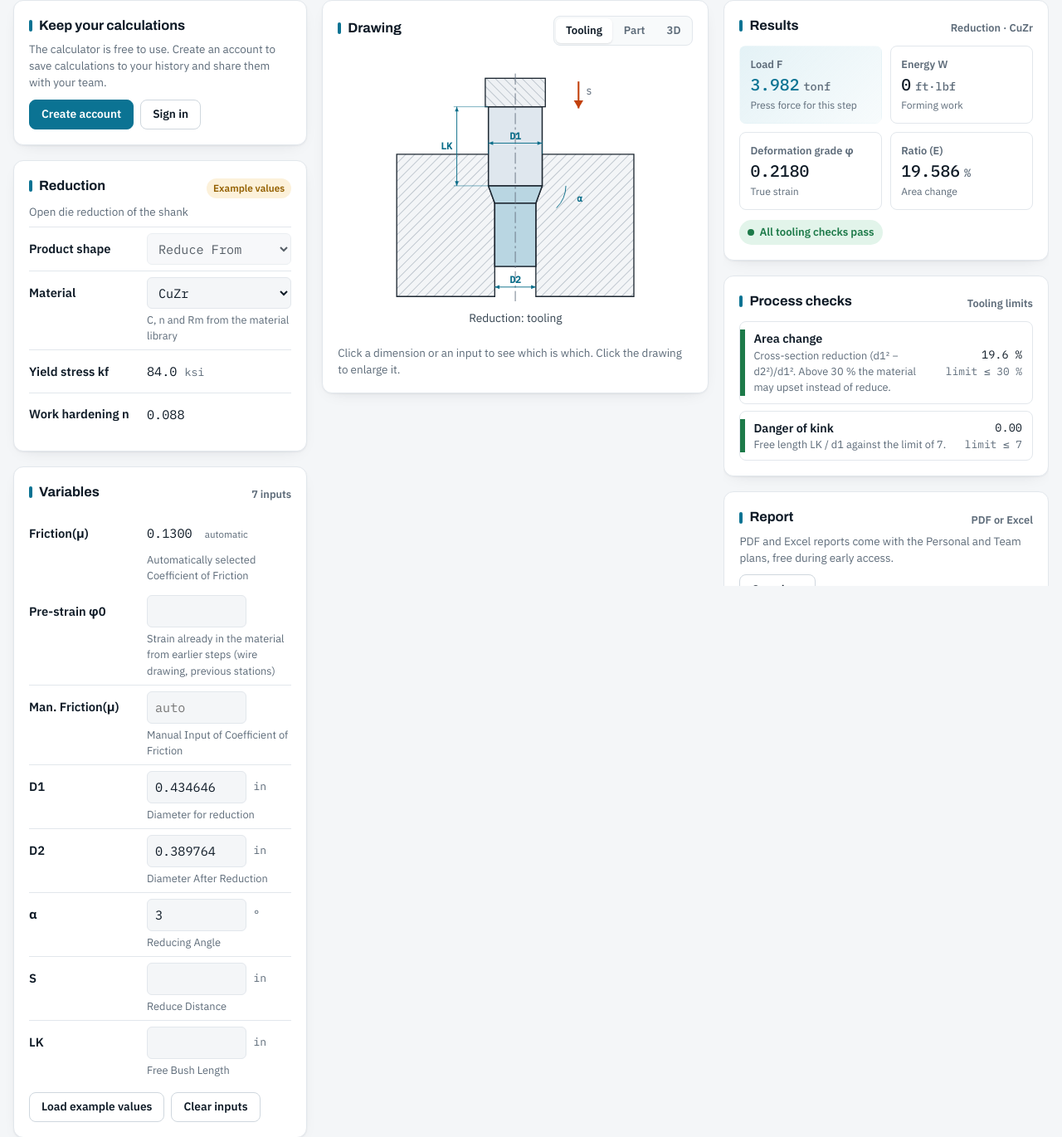
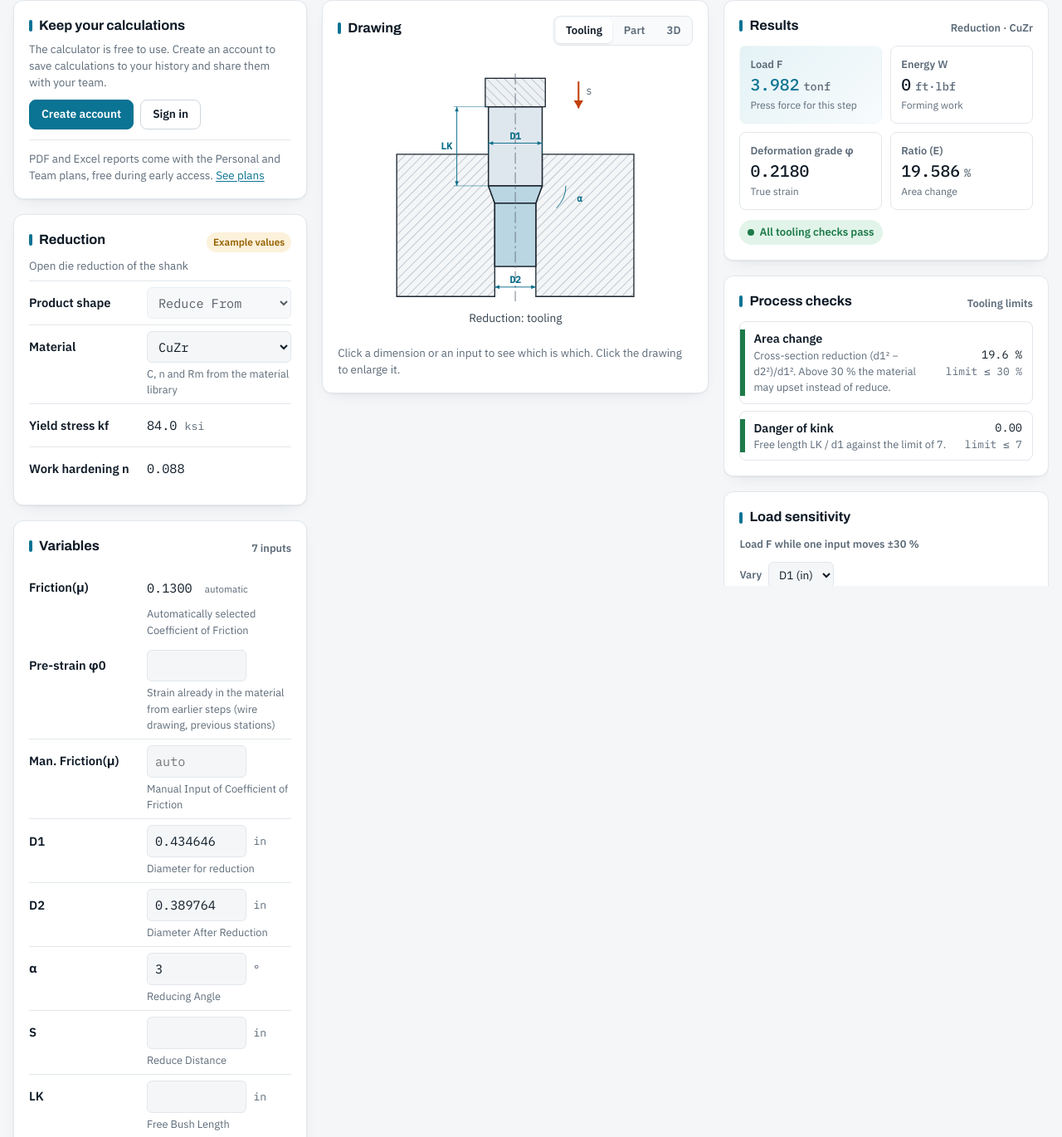
Before and after one commit to jayunp2211/strainforge, a FastAPI app: page / in a window 1280 px wide. Shown: the part 220-1590 px from the top of the page at 83% size. Run offline with FastAPI, Linux system fonts and the light colour scheme; some libraries are stand-ins or nearby versions.

Commit message:
Move report buttons into the Save box at the top of the page
Co-Authored-By: Claude Opus 5.5 <noreply@anthropic.com>
Claude-Session: https://claude.ai/code/session_01AiR4YhcfbeZVfVaLCcwFjt

```diff
--- a/strainforge/templates/_report.html
+++ b/strainforge/templates/_report.html
@@ -1,17 +1,12 @@
-{# Report panel: PDF and Excel export of what the page shows. Paid feature (every active plan). #}
-<div class="panel" id="reportPanel" data-allowed="{{ '1' if can_report else '0' }}" data-user="{{ s.name }}" data-ws="{{ s.ws.name if s.ws else '' }}" data-title="{{ report_title }}" data-tool="{{ report_tool or '' }}">
-  <div class="phead" style="margin-bottom:6px"><h2>Report</h2><span class="eyebrow">PDF or Excel</span></div>
+{# Report buttons inside the Save box: PDF and Excel of what the page shows. Paid feature (every active plan). #}
+<div class="reportbar" id="reportPanel" data-allowed="{{ '1' if can_report else '0' }}" data-user="{{ s.name }}" data-ws="{{ s.ws.name if s.ws else '' }}" data-title="{{ report_title }}" data-tool="{{ report_tool or '' }}" style="margin-top:12px;padding-top:12px;border-top:1px solid var(--line)">
   {% if can_report %}
-  <p class="sub small" style="margin:0 0 10px">Download the inputs, results, checks and drawing as a report to attach to a tool drawing.</p>
-  <div class="row-actions" style="margin-top:0">
-    <button class="btn" type="button" id="btnPdf">PDF report</button>
-    <button class="btn" type="button" id="btnXlsx">Excel report</button>
+  <div class="row-actions" style="margin-top:0;align-items:center">
+    <span class="eyebrow" style="margin-right:4px">Report</span>
+    <button class="btn" type="button" id="btnPdf">Download PDF</button>
+    <button class="btn" type="button" id="btnXlsx">Download Excel</button>
   </div>
-  {% elif s.signed_in %}
-  <p class="sub small" style="margin:0 0 10px">PDF and Excel reports come with the Personal and Team plans.</p>
-  <div class="row-actions" style="margin-top:0"><a class="btn" href="/pricing">See plans</a></div>
   {% else %}
-  <p class="sub small" style="margin:0 0 10px">PDF and Excel reports come with the Personal and Team plans, free during early access.</p>
-  <div class="row-actions" style="margin-top:0"><a class="btn" href="/pricing">See plans</a></div>
+  <p class="sub small" style="margin:0">PDF and Excel reports come with the Personal and Team plans{% if not s.signed_in %}, free during early access{% endif %}. <a href="/pricing">See plans</a></p>
   {% endif %}
 </div>
--- a/strainforge/templates/builtin_tool.html
+++ b/strainforge/templates/builtin_tool.html
@@ -33,6 +33,7 @@
       <p class="sub small" style="margin:0 0 10px">The tool is free to use. Create a free account to save results to your history and share them with your team.</p>
       <div class="row-actions" style="margin-top:0"><a class="btn primary" href="/signup?next=/tools/{{ t.slug }}" id="signupSave">Create free account</a><a class="btn" href="/login?next=/tools/{{ t.slug }}" id="loginSave">Sign in</a></div>
       {% endif %}
+      {% set report_title = saved.title if saved else t.title %}{% set report_tool = t.slug %}{% include "_report.html" %}
     </div>
     <div class="panel">
       <div class="phead"><h2>Quick start</h2><span class="chip ex" id="exChip" hidden>Example values</span></div>
@@ -74,7 +75,6 @@
       <div class="phead"><h2>Design checks</h2><span class="eyebrow">Limits</span></div>
       <div class="checks" id="checks"></div>
     </div>
-    {% set report_title = saved.title if saved else t.title %}{% set report_tool = t.slug %}{% include "_report.html" %}
   </div>
 </div>
 
--- a/strainforge/templates/calculator.html
+++ b/strainforge/templates/calculator.html
@@ -37,6 +37,7 @@
       <p class="sub small" style="margin:0 0 10px">The calculator is free to use. Create an account to save calculations to your history and share them with your team.</p>
       <div class="row-actions" style="margin-top:0"><a class="btn primary" href="/signup">Create account</a><a class="btn" href="/login">Sign in</a></div>
       {% endif %}
+      {% set report_title = saved.title if saved else 'Cold forming calculation' %}{% include "_report.html" %}
     </div>
     <div class="panel">
       <div class="phead"><h2 id="procTitle">Process</h2><span class="chip ex" id="exChip" hidden>Example values</span></div>
@@ -94,7 +95,6 @@
       <div class="phead"><h2>Process checks</h2><span class="eyebrow">Tooling limits</span></div>
       <div class="checks" id="checks"></div>
     </div>
-    {% set report_title = saved.title if saved else 'Cold forming calculation' %}{% include "_report.html" %}
     <div class="panel">
       <div class="phead"><h2>Load sensitivity</h2><span class="eyebrow">Load F while one input moves ±30 %</span></div>
       <div class="chartctl"><label for="sensVar" class="eyebrow">Vary</label><select id="sensVar"></select></div>
```
